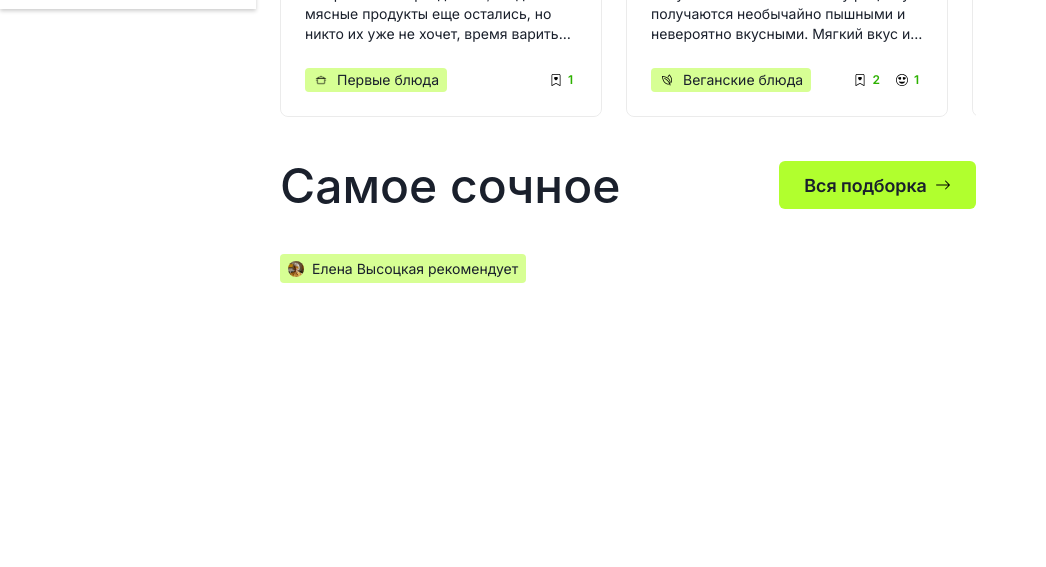
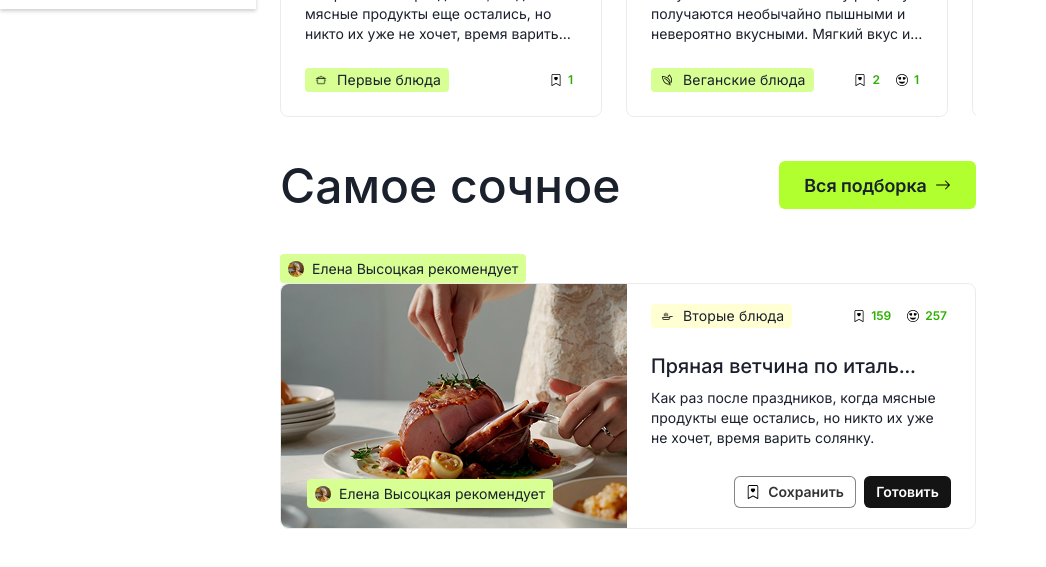
Before and after one commit to ClevertecFrontendLab/joelans, a React (Vite) app: page / in a window 1280 px wide. Shown: the part 791-1358 px from the top of the page, without its empty margins (0-1046 px from the left). Before the commit the page ends 1074 px from the top, so only its background shows below. Built offline with nearby package versions, Linux system fonts and the light colour scheme.

Commit message:
feat(content): add horizontal card component

```diff
--- a/src/components/CategoryTag.tsx
+++ b/src/components/CategoryTag.tsx
@@ -38,7 +38,7 @@ const CategoryTag = ({ category, color = 'yellow' }: CategoryTagProps) => {
             gap='8px'
         >
             <Image src={src} w='16px' h='16px' />
-            <Text fontSize='14px' fontWeight='400' lineHeight='20px'>
+            <Text fontSize='14px' fontWeight='400' lineHeight='20px' letterSpacing='0.01rem'>
                 {category}
             </Text>
         </Flex>
--- a/src/components/Content.tsx
+++ b/src/components/Content.tsx
@@ -1,5 +1,6 @@
 import { Box, Button, Flex, Heading, Icon, Text } from '@chakra-ui/react';
 
+import HorizontalCard from './HorizontalCard';
 import PageTitle from './PageTitle';
 import RecommendationTag from './RecommendationTag';
 import SearchBar from './SearchBar';
@@ -50,6 +51,15 @@ const Content = () => (
             </Flex>
         </Box>
         <RecommendationTag user='Елена Высоцкая' srcImg='./profile-photo.jpeg' />
+        <HorizontalCard
+            recommendation={{ user: 'Елена Высоцкая', imgSrc: './profile-photo.jpeg' }}
+            imageSrc='./recipes-images/horizontal-card-2.png'
+            title='Пряная ветчина по итальянски'
+            description='Как раз после праздников, когда мясные продукты еще остались, но никто их уже не хочет, время варить солянку.'
+            category='Вторые блюда'
+            favorites={159}
+            likes={257}
+        />
     </Box>
 );
 
--- a/src/components/HorizontalCard.tsx
+++ b/src/components/HorizontalCard.tsx
@@ -0,0 +1,127 @@
+import { Box, Button, Flex, Icon, Image, Text } from '@chakra-ui/react';
+
+import CategoryTag from './CategoryTag';
+import RecommendationTag from './RecommendationTag';
+import Stats from './Stats';
+
+interface HorizontalCardProps {
+    imageSrc: string;
+    title: string;
+    description: string;
+    category: string;
+    likes?: number;
+    favorites?: number;
+    recommendation?: {
+        user: string;
+        imgSrc: string;
+    };
+}
+
+const HorizontalCard = ({
+    imageSrc,
+    title,
+    description,
+    category,
+    likes = 0,
+    favorites = 0,
+    recommendation = undefined,
+}: HorizontalCardProps) => (
+    <Flex
+        border='1px solid #00000014'
+        borderRadius='8px'
+        width='fit-content'
+        mb='200px'
+        position='relative'
+    >
+        {recommendation !== undefined && (
+            <Box position='absolute' left='26px' bottom='20px'>
+                <RecommendationTag user={recommendation?.user} srcImg={recommendation?.imgSrc} />
+            </Box>
+        )}
+        <Image src={imageSrc} borderTopLeftRadius='8px' borderBottomLeftRadius='8px' />
+        <Box px='24px' py='20px' w='100%'>
+            <Flex justify='space-between' width='100%'>
+                <CategoryTag category={category} />
+                <Stats favorites={favorites} likes={likes} />
+            </Flex>
+            <Text
+                fontSize='20px'
+                fontWeight='500'
+                lineHeight='28px'
+                letterSpacing='0.18px'
+                mt='24px'
+                mb='8px'
+                isTruncated
+                maxW='274px'
+                // maxW="calc(100% - 40px)"
+            >
+                {title}
+            </Text>
+            <Text
+                h='64px'
+                fontSize='14px'
+                fontWeight='400'
+                lineHeight='20px'
+                mb='24px'
+                sx={{
+                    display: '-webkit-box',
+                    WebkitLineClamp: 3,
+                    WebkitBoxOrient: 'vertical',
+                    overflow: 'hidden',
+                    textOverflow: 'ellipsis',
+                }}
+            >
+                {description}
+            </Text>
+            <Flex justify='flex-end' gap='8px'>
+                <Button
+                    w='122px'
+                    h='32px'
+                    gap='8px'
+                    borderRadius='6px'
+                    padding='6px 12px'
+                    bg='#ffffff0f'
+                    border='1px solid #0000007a'
+                    display='flex'
+                    alignItems='center'
+                    _hover='none'
+                    _active='none'
+                >
+                    <Icon width='14px' height='14px'>
+                        <svg viewBox='0 0 14 14' fill='none' xmlns='http://www.w3.org/2000/svg'>
+                            <path
+                                fill-rule='evenodd'
+                                clip-rule='evenodd'
+                                d='M6.99983 3.85875C8.21345 2.61187 11.2471 4.795 6.99983 7.60112C2.75258 4.795 5.7862 2.61275 6.99983 3.8605V3.85875Z'
+                                fill='black'
+                            />
+                            <path
+                                d='M1.75 1.75C1.75 1.28587 1.93437 0.840752 2.26256 0.512563C2.59075 0.184374 3.03587 0 3.5 0L10.5 0C10.9641 0 11.4092 0.184374 11.7374 0.512563C12.0656 0.840752 12.25 1.28587 12.25 1.75V13.5625C12.25 13.6416 12.2285 13.7193 12.1878 13.7872C12.1471 13.855 12.0888 13.9106 12.019 13.948C11.9492 13.9853 11.8706 14.0031 11.7916 13.9993C11.7125 13.9955 11.636 13.9703 11.5701 13.9265L7 11.4634L2.42987 13.9265C2.36399 13.9703 2.28745 13.9955 2.20841 13.9993C2.12936 14.0031 2.05077 13.9853 1.981 13.948C1.91123 13.9106 1.8529 13.855 1.81222 13.7872C1.77155 13.7193 1.75004 13.6416 1.75 13.5625V1.75ZM3.5 0.875C3.26794 0.875 3.04538 0.967187 2.88128 1.13128C2.71719 1.29538 2.625 1.51794 2.625 1.75V12.7452L6.75763 10.5735C6.82943 10.5257 6.91375 10.5002 7 10.5002C7.08625 10.5002 7.17057 10.5257 7.24238 10.5735L11.375 12.7452V1.75C11.375 1.51794 11.2828 1.29538 11.1187 1.13128C10.9546 0.967187 10.7321 0.875 10.5 0.875H3.5Z'
+                                fill='black'
+                            />
+                        </svg>
+                    </Icon>
+                    <Text fontWeight='600' fontSize='14px' lineHeight='20px' color='#000000cc'>
+                        Сохранить
+                    </Text>
+                </Button>
+                <Button
+                    w='87px'
+                    h='32px'
+                    borderRadius='6px'
+                    p='5px 11px'
+                    bg='#000000eb'
+                    border='1px solid #00000014'
+                    _hover='none'
+                    _active='none'
+                >
+                    <Text fontWeight='600' fontSize='14px' color='#ffffff'>
+                        Готовить
+                    </Text>
+                </Button>
+            </Flex>
+        </Box>
+    </Flex>
+);
+
+export default HorizontalCard;
```
Also changed, not shown: public/recipes-images/horizontal-card-2.png (added), public/svg/favorite-icon.svg (added).
